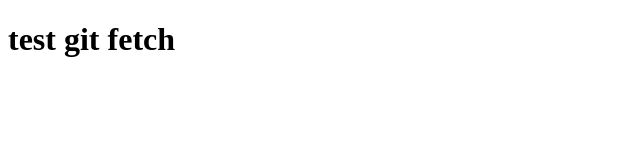
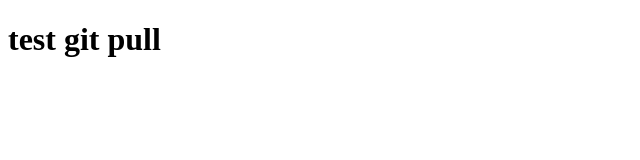
Before and after one commit to cleysonLA/test-git, a plain HTML site: page index.html in a window 1280 px wide. Shown: the full height of the page, 0-640 px from the left. Drawn offline with Linux system fonts and the light colour scheme.

Commit message:
test git pull

```diff
--- a/index.html
+++ b/index.html
@@ -6,6 +6,6 @@
     <title>Document</title>
 </head>
 <body>
-    <h1>test git fetch</h1>
+    <h1>test git pull</h1>
 </body>
 </html>
```
